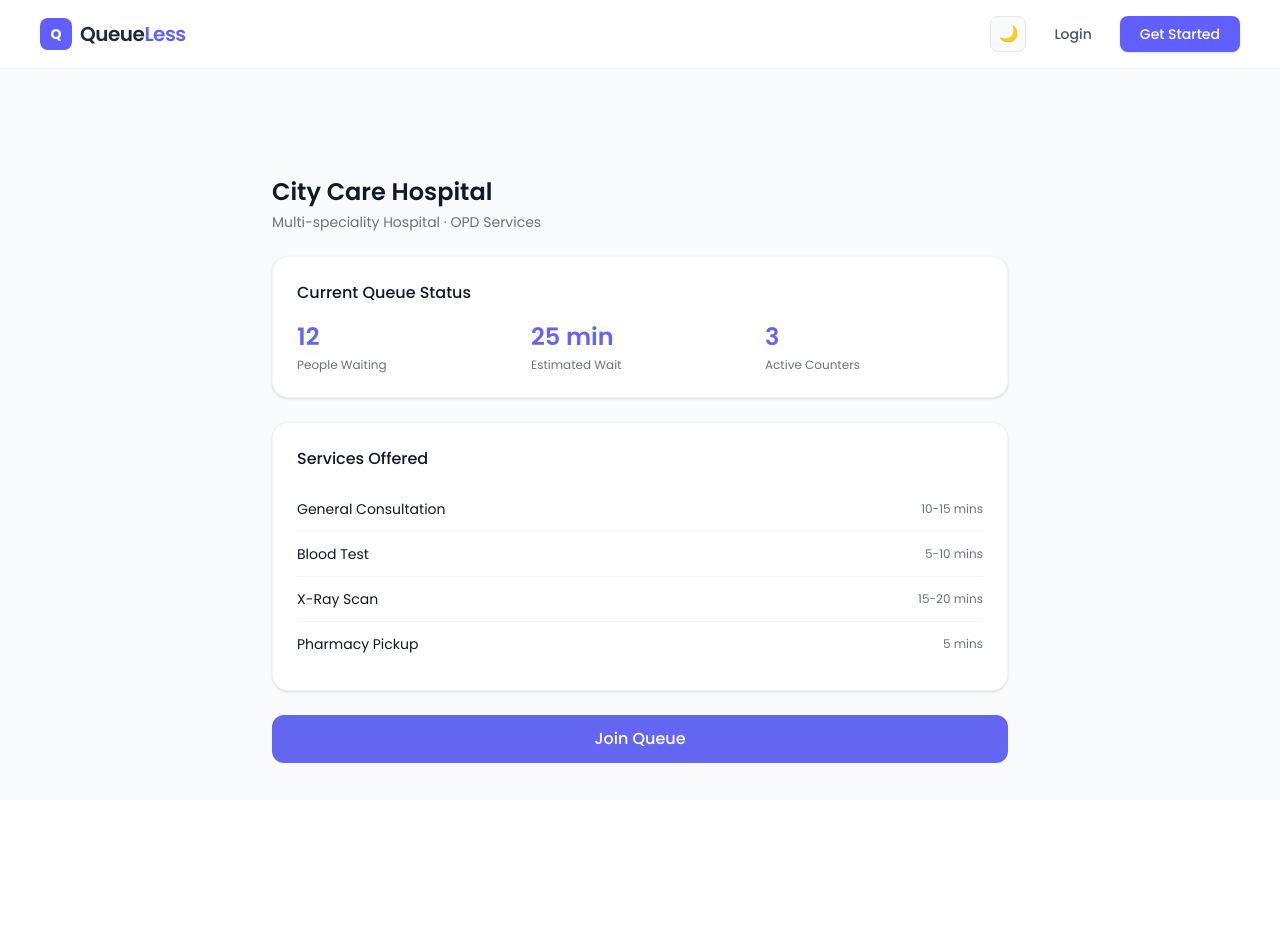
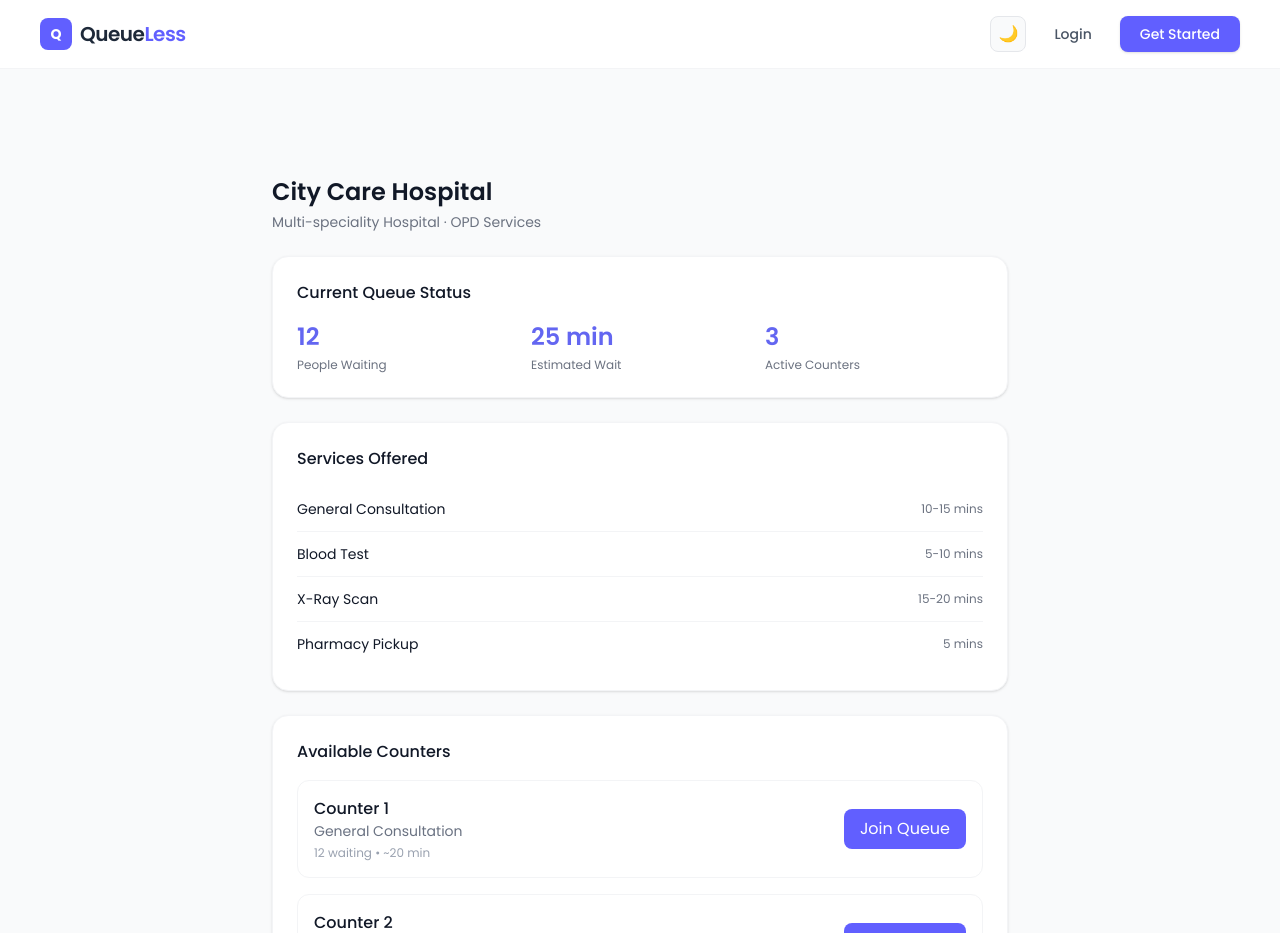
Before and after one commit to Saubhagya1621/Queueless, a React (Vite) app: page /service/1 in a window 1280 px wide. Shown: the top 933 px of the page. Before the commit the page ends 800 px from the top, so only its background shows below. Built offline with nearby package versions, Linux system fonts and the light colour scheme.

Commit message:
make changes

```diff
--- a/src/pages/AdminOverview.jsx
+++ b/src/pages/AdminOverview.jsx
@@ -28,7 +28,7 @@ function AdminOverview() {
     <div className="min-h-screen bg-[#F9FAFB] dark:bg-gray-950 font-poppins transition-colors duration-300">
       <Navbar />
 
-      <main className="max-w-3xl mx-auto px-4 pt-27 pb-8">
+      <main className="max-w-3xl mx-auto px-4 pt-24 pb-8">
         <h1 className="text-2xl font-semibold text-[#111827] dark:text-white mb-6">
           Admin Overview
         </h1>
@@ -61,7 +61,7 @@ function AdminOverview() {
                 className="flex items-center justify-between py-4"
               >
                 <div>
-                  <p className="text-sm font-medium text-[#111827]">
+                  <p className="text-sm font-medium text-[#111827] dark:text-white">
                     {counter.name}
                   </p>
 
--- a/src/pages/ServiceDetail.jsx
+++ b/src/pages/ServiceDetail.jsx
@@ -1,59 +1,264 @@
-import { useState } from 'react'
-import { useParams } from 'react-router-dom'
-import Navbar from '../components/Navbar'
+import { useState } from "react";
+import { useParams } from "react-router-dom";
+import Navbar from "../components/Navbar";
 
-const hospitals = {
+const serviceCenters = {
   1: {
-    name: 'City Care Hospital',
-    type: 'Multi-speciality Hospital · OPD Services',
+    name: "City Care Hospital",
+    type: "Multi-speciality Hospital · OPD Services",
+    category: "Hospital",
     waiting: 12,
-    waitTime: '25 min',
+    waitTime: "25 min",
     counters: 3,
   },
   2: {
-    name: 'District Hospital',
-    type: 'Government Hospital · General Services',
+    name: "District Hospital",
+    type: "Government Hospital · General Services",
+    category: "Hospital",
     waiting: 25,
-    waitTime: '40 min',
+    waitTime: "40 min",
     counters: 5,
   },
   3: {
-    name: 'Apollo Clinic',
-    type: 'Private Clinic · Specialist Care',
+    name: "Apollo Clinic",
+    type: "Private Clinic · Specialist Care",
+    category: "Hospital",
     waiting: 8,
-    waitTime: '15 min',
+    waitTime: "15 min",
     counters: 2,
   },
+  4: {
+    name: "HealthPlus Clinic",
+    type: "General Physician Clinic",
+     category: "Clinic",
+    waiting: 6,
+    waitTime: "12 min",
+    counters: 2,
+  },
+
+  5: {
+    name: "MedCare Centre",
+    type: "Diagnostic & Consultation",
+     category: "Clinic",
+    waiting: 10,
+    waitTime: "20 min",
+    counters: 3,
+  },
+
+  6: {
+    name: "WellLife Clinic",
+    type: "Family Health Clinic",
+     category: "Clinic",
+    waiting: 4,
+    waitTime: "8 min",
+    counters: 1,
+  },
+
+  7: {
+    name: "SBI Bank Branch",
+    type: "State Bank of India",
+    category: "Bank",
+    waiting: 18,
+    waitTime: "30 min",
+    counters: 4,
+  },
+
+  8: {
+    name: "HDFC Bank",
+    type: "Private Sector Bank",
+    category: "Bank",
+    waiting: 10,
+    waitTime: "18 min",
+    counters: 3,
+  },
+
+  9: {
+    name: "Bank of Baroda",
+    type: "Public Sector Bank",
+    category: "Bank",
+    waiting: 14,
+    waitTime: "22 min",
+    counters: 3,
+  },
+
+  10: {
+    name: "Regional Passport Office",
+    type: "Government Office",
+    category: "Government",
+    waiting: 35,
+    waitTime: "55 min",
+    counters: 6,
+  },
+
+  11: {
+    name: "RTO Office",
+    type: "Regional Transport Office",
+    category: "Government",
+    waiting: 20,
+    waitTime: "35 min",
+    counters: 3,
+  },
+
+  12: {
+    name: "Ration Card Office",
+    type: "Civil Supplies Department",
+    category: "Government",
+    waiting: 28,
+    waitTime: "45 min",
+    counters: 4,
+  },
+};
+
+const servicesByCategory = {
+  Hospital: [
+    { id: 1, name: "General Consultation", duration: "10-15 mins" },
+    { id: 2, name: "Blood Test", duration: "5-10 mins" },
+    { id: 3, name: "X-Ray Scan", duration: "15-20 mins" },
+    { id: 4, name: "Pharmacy Pickup", duration: "5 mins" },
+  ],
+
+  Clinic: [
+    { id: 1, name: "Doctor Consultation", duration: "10 mins" },
+    { id: 2, name: "Vaccination", duration: "5 mins" },
+    { id: 3, name: "Health Checkup", duration: "20 mins" },
+  ],
+
+  Bank: [
+    { id: 1, name: "Cash Deposit", duration: "5 mins" },
+    { id: 2, name: "Cash Withdrawal", duration: "5 mins" },
+    { id: 3, name: "Account Opening", duration: "20 mins" },
+    { id: 4, name: "Passbook Update", duration: "3 mins" },
+  ],
+
+  Government: [
+    { id: 1, name: "Document Verification", duration: "15 mins" },
+    { id: 2, name: "Application Submission", duration: "10 mins" },
+    { id: 3, name: "Token Collection", duration: "5 mins" },
+  ],
 }
+const countersByCategory = {
+  Hospital: [
+    {
+      id: 1,
+      name: "Counter 1",
+      service: "General Consultation",
+      waiting: 12,
+      wait: "20 min",
+    },
+    {
+      id: 2,
+      name: "Counter 2",
+      service: "Blood Test",
+      waiting: 5,
+      wait: "10 min",
+    },
+    {
+      id: 3,
+      name: "Counter 3",
+      service: "X-Ray Scan",
+      waiting: 3,
+      wait: "6 min",
+    },
+  ],
 
-const services = [
-  { id: 1, name: 'General Consultation', duration: '10-15 mins' },
-  { id: 2, name: 'Blood Test', duration: '5-10 mins' },
-  { id: 3, name: 'X-Ray Scan', duration: '15-20 mins' },
-  { id: 4, name: 'Pharmacy Pickup', duration: '5 mins' },
-]
+  Clinic: [
+    {
+      id: 1,
+      name: "Counter 1",
+      service: "Doctor Consultation",
+      waiting: 8,
+      wait: "12 min",
+    },
+    {
+      id: 2,
+      name: "Counter 2",
+      service: "Vaccination",
+      waiting: 4,
+      wait: "8 min",
+    },
+    {
+      id: 3,
+      name: "Counter 3",
+      service: "Health Checkup",
+      waiting: 2,
+      wait: "5 min",
+    },
+  ],
+
+  Bank: [
+    {
+      id: 1,
+      name: "Counter 1",
+      service: "Cash Deposit",
+      waiting: 10,
+      wait: "15 min",
+    },
+    {
+      id: 2,
+      name: "Counter 2",
+      service: "Cash Withdrawal",
+      waiting: 6,
+      wait: "10 min",
+    },
+    {
+      id: 3,
+      name: "Counter 3",
+      service: "Account Opening",
+      waiting: 4,
+      wait: "20 min",
+    },
+  ],
+
+  Government: [
+    {
+      id: 1,
+      name: "Counter 1",
+      service: "Document Verification",
+      waiting: 15,
+      wait: "25 min",
+    },
+    {
+      id: 2,
+      name: "Counter 2",
+      service: "Application Submission",
+      waiting: 8,
+      wait: "15 min",
+    },
+    {
+      id: 3,
+      name: "Counter 3",
+      service: "Token Collection",
+      waiting: 5,
+      wait: "10 min",
+    },
+  ],
+};
 
 function ServiceDetail() {
-  const { id } = useParams()
+  const { id } = useParams();
 
-  const hospital = hospitals[id]
+  const center = serviceCenters[id];
 
-  const [token, setToken] = useState(null)
+const services =
+  servicesByCategory[center?.category] || [];
 
-  if (!hospital) {
-    return (
-      <div className="p-10 text-center">
-        Hospital Not Found
-      </div>
-    )
+const counters =
+  countersByCategory[center?.category] || [];
+
+  const [token, setToken] = useState(null);
+
+  if (!center) {
+    return <div className="p-10 text-center">Service Center Not Found</div>;
   }
 
-  const handleJoinQueue = () => {
+  const handleJoinQueue = (counter) => {
     setToken({
-      number: 'A-047',
-      wait: hospital.waiting,
-    })
-  }
+      number: `A-${100 + counter.id}`,
+      counter: counter.name,
+      service: counter.service,
+      wait: counter.wait,
+    });
+  };
 
   return (
     <div className="min-h-screen bg-[#F9FAFB] dark:bg-gray-950 font-poppins transition-colors duration-300 pt-20">
@@ -62,11 +267,11 @@ function ServiceDetail() {
       <main className="max-w-3xl mx-auto px-4 pt-24 pb-7">
         <div className="mb-6">
           <h1 className="text-2xl font-semibold text-[#111827] dark:text-white">
-            {hospital.name}
+            {center.name}
           </h1>
 
           <p className="text-sm text-[#6B7280] dark:text-gray-400 mt-1">
-            {hospital.type}
+            {center.type}
           </p>
         </div>
 
@@ -78,35 +283,29 @@ function ServiceDetail() {
           <div className="grid grid-cols-3 gap-4">
             <div>
               <p className="text-2xl font-semibold text-[#6366F1]">
-                {hospital.waiting}
+                {center.waiting}
               </p>
-              <p className="text-xs text-[#6B7280] mt-1">
-                People Waiting
-              </p>
+              <p className="text-xs text-[#6B7280] mt-1">People Waiting</p>
             </div>
 
             <div>
               <p className="text-2xl font-semibold text-[#6366F1]">
-                {hospital.waitTime}
+                {center.waitTime}
               </p>
-              <p className="text-xs text-[#6B7280] mt-1">
-                Estimated Wait
-              </p>
+              <p className="text-xs text-[#6B7280] mt-1">Estimated Wait</p>
             </div>
 
             <div>
               <p className="text-2xl font-semibold text-[#6366F1]">
-                {hospital.counters}
+                {center.counters}
               </p>
-              <p className="text-xs text-[#6B7280] mt-1">
-                Active Counters
-              </p>
+              <p className="text-xs text-[#6B7280] mt-1">Active Counters</p>
             </div>
           </div>
         </div>
 
         <div className="bg-white dark:bg-gray-900 rounded-2xl shadow-sm border border-gray-100 dark:border-gray-800 p-6 mb-6">
-         <h2 className="text-base font-medium text-[#111827] dark:text-white mb-4">
+          <h2 className="text-base font-medium text-[#111827] dark:text-white mb-4">
             Services Offered
           </h2>
 
@@ -127,30 +326,69 @@ function ServiceDetail() {
             ))}
           </ul>
         </div>
+        <div className="bg-white dark:bg-gray-900 rounded-2xl shadow-sm border border-gray-100 dark:border-gray-800 p-6 mb-6">
+          <h2 className="text-base font-medium text-[#111827] dark:text-white mb-4">
+            Available Counters
+          </h2>
 
-        {!token && (
-          <button
-            onClick={handleJoinQueue}
-            className="w-full bg-[#6366F1] text-white font-medium py-3 rounded-xl hover:bg-[#4F46E5] transition-colors"
-          >
-            Join Queue
-          </button>
-        )}
+          <div className="space-y-4">
+            {counters.map((counter) => (
+              <div
+                key={counter.id}
+                className="flex items-center justify-between border border-gray-100 dark:border-gray-800 rounded-xl p-4"
+              >
+                <div>
+                  <p className="font-medium text-[#111827] dark:text-white">
+                    {counter.name}
+                  </p>
+
+                  <p className="text-sm text-gray-500 dark:text-gray-400">
+                    {counter.service}
+                  </p>
+
+                  <p className="text-xs text-gray-400 mt-1">
+                    {counter.waiting} waiting • ~{counter.wait}
+                  </p>
+                </div>
+
+                <button
+                  onClick={() => handleJoinQueue(counter)}
+                  className="bg-indigo-500 text-white px-4 py-2 rounded-lg hover:bg-indigo-600 cursor-pointer"
+                >
+                  Join Queue
+                </button>
+              </div>
+            ))}
+          </div>
+        </div>
 
         {token && (
           <div className="bg-[#ECFDF5] dark:bg-gray-900 border border-[#10B981]/30 dark:border-gray-800 rounded-2xl p-5 text-center">
             <p className="text-lg font-semibold text-[#111827] dark:text-white">
               You've joined the queue
             </p>
+            <div className="space-y-2">
+              <p className="text-lg font-semibold text-[#111827] dark:text-white">
+                You've joined {token.counter}
+              </p>
 
-            <p className="text-lg font-semibold text-[#111827] dark:text-white">
-              Your token is {token.number} — estimated wait {token.wait} minutes
-            </p>
+              <p className="text-[#111827] dark:text-white">
+                Token: {token.number}
+              </p>
+
+              <p className="text-[#111827] dark:text-white">
+                Service: {token.service}
+              </p>
+
+              <p className="text-[#111827] dark:text-white">
+                Estimated Wait: {token.wait}
+              </p>
+            </div>
           </div>
         )}
       </main>
     </div>
-  )
+  );
 }
 
-export default ServiceDetail
+export default ServiceDetail;
```
